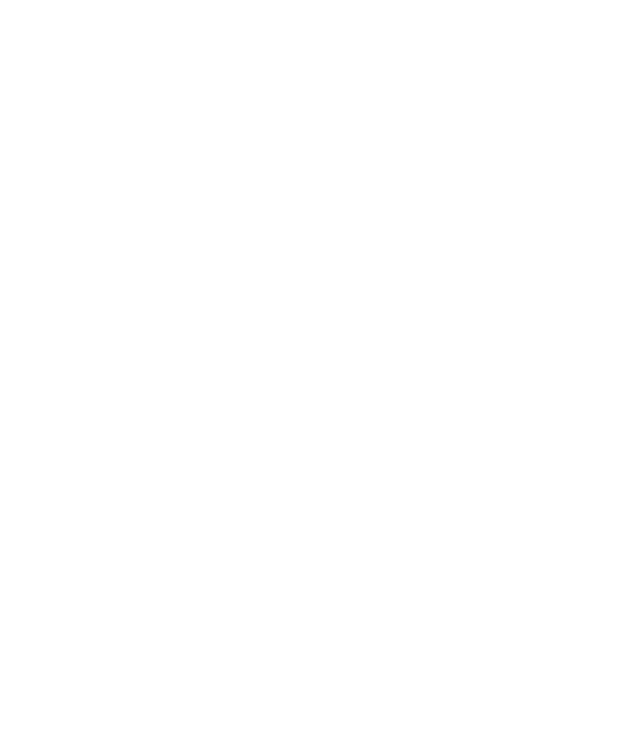
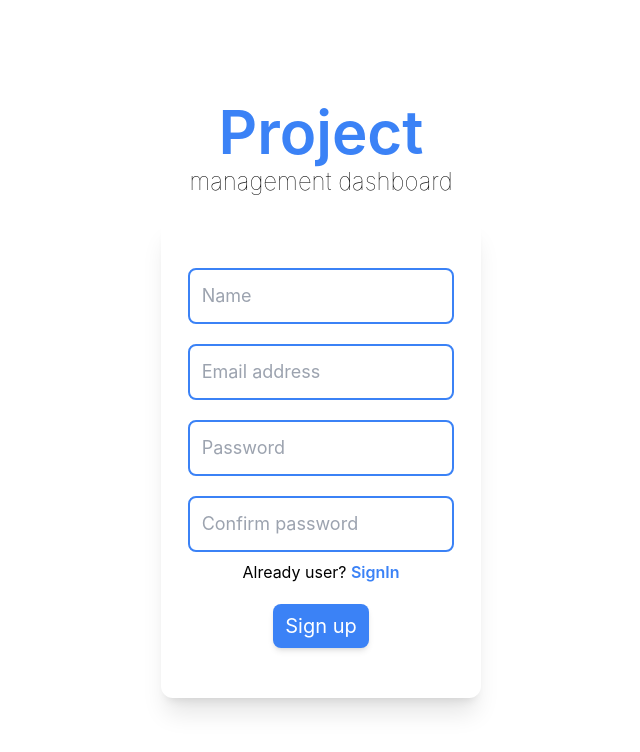
Before and after one commit to kartikkpawar/BuyoFuel_Assignment, a React (Create React App) app: page /signup in a window 1280 px wide. Before the commit this address had no page. Shown: the top 752 px of the page, without its empty margins (319-959 px from the left). Built offline with nearby package versions, Linux system fonts and the light colour scheme.

Commit message:
Route Authentication

```diff
--- a/package.json
+++ b/package.json
@@ -13,6 +13,7 @@
     "react-icons": "^4.7.1",
     "react-router-dom": "^6.4.5",
     "react-scripts": "5.0.1",
+    "react-toastify": "^9.1.1",
     "web-vitals": "^2.1.4"
   },
   "scripts": {
--- a/src/App.js
+++ b/src/App.js
@@ -3,6 +3,9 @@
 import Dashboard from "./pages/Dashboard";
 import { BrowserRouter as Router, Routes, Route } from "react-router-dom";
 import ProjectInfo from "./pages/ProjectInfo";
+import Signin from "./pages/Signin";
+import Signup from "./pages/Signup";
+import ProtectedRoute from "./utils/ProtectedRoutes";
 
 const App = () => {
   return (
@@ -10,8 +13,29 @@
       {/* <Sidebar /> */}
       <Router>
         <Routes>
-          <Route exact path="/" element={<Dashboard />} />
-          <Route exact path="/project/:name" element={<ProjectInfo />} />
+          {/* protected route for dashboard and projects */}
+
+          <Route
+            exact
+            path="/project/:name"
+            element={
+              <ProtectedRoute>
+                <ProjectInfo />
+              </ProtectedRoute>
+            }
+          />
+          <Route
+            exact
+            path="/dashboard"
+            element={
+              <ProtectedRoute>
+                <Dashboard />
+              </ProtectedRoute>
+            }
+          />
+          {/* Open Routes */}
+          <Route exact path="/signin" element={<Signin />} />
+          <Route exact path="/signup" element={<Signup />} />
         </Routes>
       </Router>
     </div>
--- /dev/null
+++ b/src/pages/Signin.jsx
@@ -0,0 +1,40 @@
+const Signin = () => {
+  return (
+    <div className="flex h-screen w-full items-center justify-center flex-col">
+      <div className=" mb-5 flex flex-col items-center">
+        <span className="text-blue-500 text-6xl font-semibold">Project </span>
+        <span className="text-2xl font-thin mt-1">management dashboard</span>
+      </div>
+      <div className="h-3/5 w-3/12 rounded-xl shadow-xl flex flex-col items-center justify-center">
+        <div className="w-5/6">
+          <div className="border-2 border-blue-500 rounded-lg p-1 w-full">
+            <input
+              type="text"
+              className="p-2 w-full focus:outline-none text-lg"
+              placeholder="Email address"
+            />
+          </div>
+          <div className="border-2 border-blue-500 rounded-lg p-1 w-full mt-5">
+            <input
+              type="password"
+              className="p-2 w-full focus:outline-none text-lg"
+              placeholder="Password"
+            />
+          </div>
+        </div>
+        <div className="mt-2 text-md">
+          <span className="m">New user? </span>
+          <span className="font-semibold text-blue-500 cursor-pointer">
+            Create Account
+          </span>
+        </div>
+        <button className="mt-5 text-white bg-blue-500 py-2 px-3 text-xl rounded-lg shadow-md">
+          Sign In
+        </button>
+      </div>
+      <button></button>
+    </div>
+  );
+};
+
+export default Signin;
--- /dev/null
+++ b/src/pages/Signup.jsx
@@ -0,0 +1,54 @@
+const Signup = () => {
+  return (
+    <div className="flex h-screen w-full items-center justify-center flex-col">
+      <div className=" mb-5 flex flex-col items-center">
+        <span className="text-blue-500 text-6xl font-semibold">Project </span>
+        <span className="text-2xl font-thin mt-1">management dashboard</span>
+      </div>
+      <div className="h-3/5 w-3/12 rounded-xl shadow-xl flex flex-col items-center justify-center">
+        <div className="w-5/6">
+          <div className="border-2 border-blue-500 rounded-lg p-1 w-full">
+            <input
+              type="text"
+              className="p-2 w-full focus:outline-none text-lg"
+              placeholder="Name"
+            />
+          </div>
+          <div className="border-2 border-blue-500 rounded-lg p-1 w-full mt-5">
+            <input
+              type="text"
+              className="p-2 w-full focus:outline-none text-lg"
+              placeholder="Email address"
+            />
+          </div>
+          <div className="border-2 border-blue-500 rounded-lg p-1 w-full mt-5">
+            <input
+              type="password"
+              className="p-2 w-full focus:outline-none text-lg"
+              placeholder="Password"
+            />
+          </div>
+          <div className="border-2 border-blue-500 rounded-lg p-1 w-full mt-5">
+            <input
+              type="password"
+              className="p-2 w-full focus:outline-none text-lg"
+              placeholder="Confirm password"
+            />
+          </div>
+        </div>
+        <div className="mt-2 text-md">
+          <span className="m">Already user? </span>
+          <span className="font-semibold text-blue-500 cursor-pointer">
+            SignIn
+          </span>
+        </div>
+        <button className="mt-5 text-white bg-blue-500 py-2 px-3 text-xl rounded-lg shadow-md">
+          Sign up
+        </button>
+      </div>
+      <button></button>
+    </div>
+  );
+};
+
+export default Signup;
--- /dev/null
+++ b/src/utils/ProtectedRoutes.js
@@ -0,0 +1,12 @@
+import { Navigate } from "react-router-dom";
+
+const ProtectedRoute = ({ children }) => {
+  const isAuth = localStorage.getItem("authState");
+
+  if (!isAuth) {
+    return <Navigate to="/signin" />;
+  }
+  return children;
+};
+
+export default ProtectedRoute;
```
Also changed, not shown: 1 other file (tests, documents, lock files or other folders).
